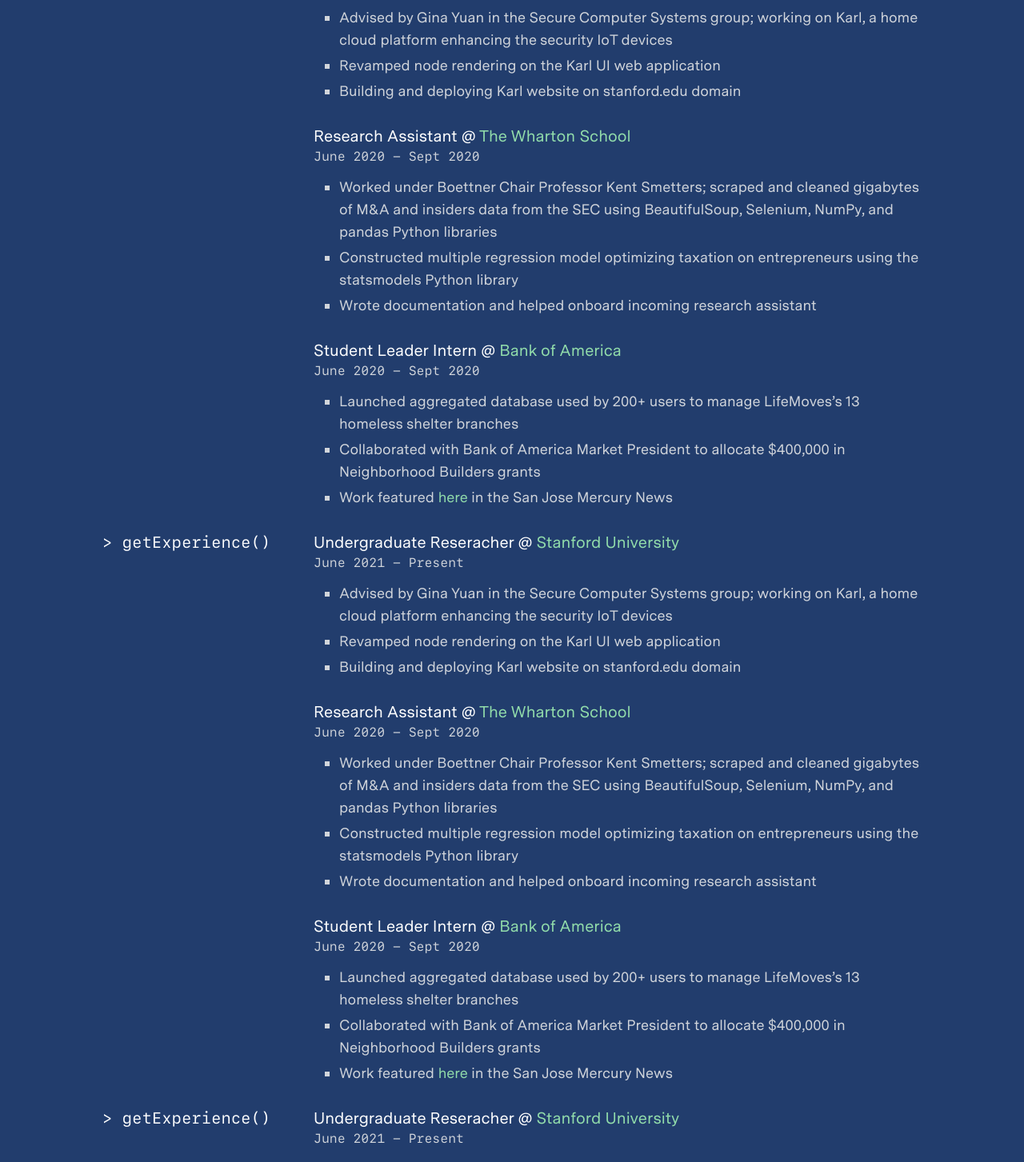
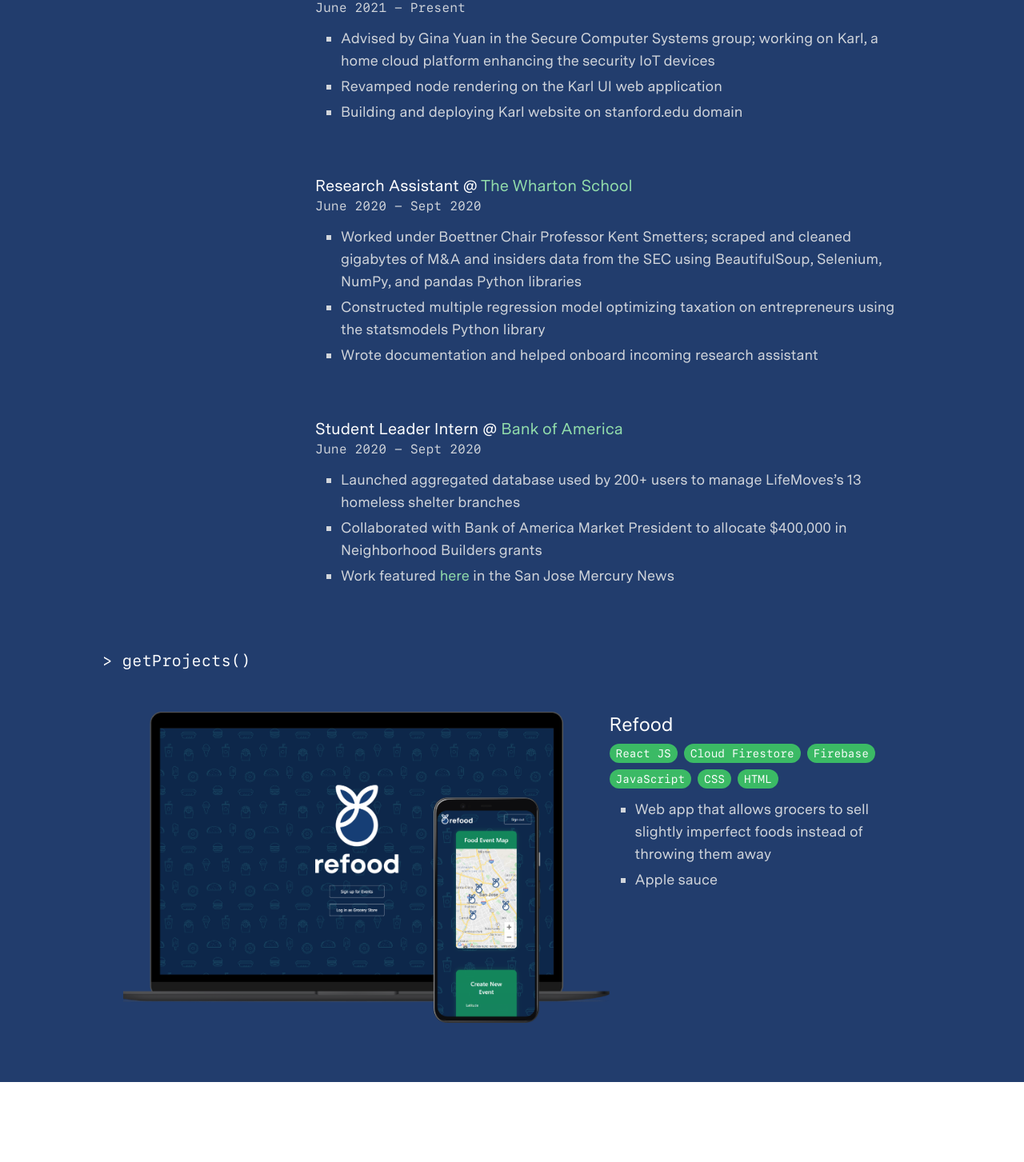
Before and after one commit to henryweng03/personal-site, a React (Create React App) app: page / in a window 1280 px wide. Shown: the part 880-2333 px from the top of the page at 80% size. After the commit the page ends 2233 px from the top, so only its background shows below. Built offline with nearby package versions, Linux system fonts and the light colour scheme.

Commit message:
Added projects, modularization

```diff
--- a/src/App.js
+++ b/src/App.js
@@ -1,6 +1,7 @@
 import Experience from "./sections/experience";
 import Hero from "./sections/hero";
 import Header from "./sections/header"
+import Projects from "./sections/projects"
 
 function App() {
   return (
@@ -10,8 +11,9 @@ function App() {
       <div id="experience">
         <Experience />
       </div>
-      <Experience />
-      <Experience />
+      <div id="projects">
+        <Projects />
+      </div>
     </div>
   );
 }
--- /dev/null
+++ b/src/components/project-card.js
@@ -0,0 +1,39 @@
+import React from "react";
+
+export default function ProjectCard({
+  projectName,
+  techStack,
+  description,
+  imgSrc
+}) {
+  return (
+    <div className="hover-border">
+      <div className = "project-grid">
+        <div className="col-start-1 px-0  col-end-2">
+          <img src={imgSrc} alt={projectName} />
+        </div>
+        <div className="col-start-2 sm:mt-0 col-end-2">
+            <h3 className="text-xl sm:text-2xl">{projectName}</h3>
+            <div className="flex flex-wrap mt-2">
+              {techStack.map((tech) => (
+                <div
+                  key={tech}
+                  className="tag-wrapper">
+                  <p className="text-xs sm:text-sm font-sfmono">{tech}</p>
+                </div>
+              ))}
+            </div>
+            <ul className="list-square pl-8 pt-1">
+              {description.map((listItem) => (
+                <li
+                  key={listItem}
+                >
+                  {listItem}
+                </li>
+              ))}
+            </ul>
+        </div>
+      </div>
+    </div>
+  )
+}
--- /dev/null
+++ b/src/data/projectData.json
@@ -0,0 +1,18 @@
+[
+  {
+    "projectName": "Refood",
+    "techStack": [
+      "React JS",
+      "Cloud Firestore",
+      "Firebase",
+      "JavaScript",
+      "CSS",
+      "HTML"
+    ],
+    "description": [
+      "Web app that allows grocers to sell slightly imperfect foods instead of throwing them away",
+      "Apple sauce"
+    ],
+    "imgSrc": "../images/refood.png"
+  }
+]
--- a/src/index.css
+++ b/src/index.css
@@ -52,13 +52,28 @@ html {
 }
 
 .link{
-  @apply transition duration-100 text-emerald-light hover:text-emerald-dark hover:bg-emerald-light
+  @apply transition duration-75 text-emerald-light hover:text-emerald-dark hover:bg-emerald-light
+}
+
+.hover-border{
+  @apply p-6 transition duration-150 border-2 rounded-lg border-transparent hover:border-emerald-light hover:bg-emerald-light hover:bg-opacity-5 -mt-6 mb-0
+}
+
+.tag-wrapper{
+  @apply py-0.5 px-2 rounded-full bg-emerald mr-2 mb-2
 }
 
 @media only screen and (min-width: 640px) {
-  .body-grid{
+  .experience-grid{
     display: grid;
     grid-template-columns: 13.5em 1fr;
+  }
+}
+
+@media only screen and (min-width: 1024px) {
+  .project-grid{
+    display: grid;
+    grid-template-columns: 5fr 3fr;
   }
 }
 
--- a/src/sections/experience.js
+++ b/src/sections/experience.js
@@ -7,25 +7,26 @@ const Experience = () => {
   return (
     <div className="h-auto bg-blue-dark">
       <div className="mx-auto max-w-6xl sm:pl-16 z-0">
-        <div className="h-6"></div>
-          <div className="flex justify-center text-center sm:text-left sm:body-grid">
-
-          </div>
-          <div className="justify-center body-grid">
-              <h2 className = "text-center sm:text-left section-header">
-                {'>'}{' '}getExperience()
-              </h2>
-              <div className="col-start-2 mt-6 px-8 sm:mt-0 col-end-2 sm:pl-12 sm:pr-16">
+        <div className="h-12" />
+        <div className="experience-grid">
+            <h2 className = "text-center sm:text-left section-header">
+              {'>'}{' '}getExperience()
+            </h2>
+            <div className="col-start-2 mt-12 px-8 sm:mt-0 col-end-2 sm:pl-6 sm:pr-16">
+              <div className="hover-border">
                 <h3>Undergraduate Reseracher @ <a href="https://www.scs.stanford.edu/" className="link" target="_blank" rel="noreferrer">Stanford University</a></h3>
                 <p className="date">June 2021 - Present</p>
                 <ul className="list-square pl-8 pt-3">
                   <li>Advised by Gina Yuan in the Secure Computer Systems group;
-                     working on Karl, a home cloud platform enhancing the security
-                     IoT devices</li>
+                    working on Karl, a home cloud platform enhancing the security
+                    IoT devices</li>
                   <li>Revamped node rendering on the Karl UI web application</li>
                   <li>Building and deploying Karl website on stanford.edu domain</li>
                 </ul>
-                <h3 className="pt-6">Research Assistant @ <a href="https://bepp.wharton.upenn.edu/profile/smetters/" className="link" target="_blank" rel="noreferrer">The Wharton School</a></h3>
+              </div>
+              <div className="h-8"></div>
+              <div className="hover-border">
+                <h3>Research Assistant @ <a href="https://bepp.wharton.upenn.edu/profile/smetters/" className="link" target="_blank" rel="noreferrer">The Wharton School</a></h3>
                 <p className="date">June 2020 - Sept 2020</p>
                 <ul className="list-square pl-8 pt-3">
                   <li>Worked under Boettner Chair Professor Kent Smetters;
@@ -35,7 +36,10 @@ const Experience = () => {
                     entrepreneurs using the statsmodels Python library</li>
                   <li>Wrote documentation and helped onboard incoming research assistant</li>
                 </ul>
-                <h3 className="pt-6">Student Leader Intern @ <a href= "https://about.bankofamerica.com/en/making-an-impact/student-leaders" className="link" target="_blank" rel="noreferrer">Bank of America</a></h3>
+              </div>
+              <div className="h-8"></div>
+              <div className="hover-border">
+                <h3>Student Leader Intern @ <a href= "https://about.bankofamerica.com/en/making-an-impact/student-leaders" className="link" target="_blank" rel="noreferrer">Bank of America</a></h3>
                 <p className="date">June 2020 - Sept 2020</p>
                 <ul className="list-square pl-8 pt-3">
                   <li>Launched aggregated database used by 200+ users to manage
@@ -45,6 +49,7 @@ const Experience = () => {
                   <li>Work featured <a href="https://www.mercurynews.com/2020/07/26/saratoga-teen-is-silicon-valley-bank-of-america-student-leader/" className="link" target="_blank" rel="noreferrer">here</a> in the San Jose Mercury News</li>
                 </ul>
               </div>
+            </div>
           </div>
         </div>
     </div>
--- a/src/sections/header.js
+++ b/src/sections/header.js
@@ -17,6 +17,11 @@ const Header = () => {
               getExperience()
             </p>
           </a>
+          <a href="#projects">
+            <p className = "nav-link mr-4">
+              getProjects()
+            </p>
+          </a>
           <a href="/">
             <button className="outline-button-sm">
               getResume()
--- /dev/null
+++ b/src/sections/projects.js
@@ -0,0 +1,37 @@
+import React from 'react';
+import ProjectCard from '../components/project-card';
+import projectData from '../data/projectData.json'
+import "../index.css"
+import './hero-background.css'
+
+const projData = projectData
+
+const Projects = () => {
+  return (
+    <div className="h-auto bg-blue-dark">
+      <div className="mx-auto max-w-6xl sm:pl-16 z-0">
+        <div className="h-12"></div>
+        <h2 className = "text-center sm:text-left section-header">
+          {'>'}{' '}getProjects()
+        </h2>
+        <div className="px-8 sm:pr-16 sm:pl-0 mt-12">
+            {projData.map((data) => (
+              <div>
+                <ProjectCard
+                  projectName = {data.projectName}
+                  techStack = {data.techStack}
+                  description = {data.description}
+                  imgSrc = {data.imgSrc}
+                />
+                <div className="h-12"></div>
+              </div>
+
+
+            ))}
+        </div>
+      </div>
+    </div>
+  )
+}
+
+export default Projects
```
Also changed, not shown: public/images/refood.png (added).
